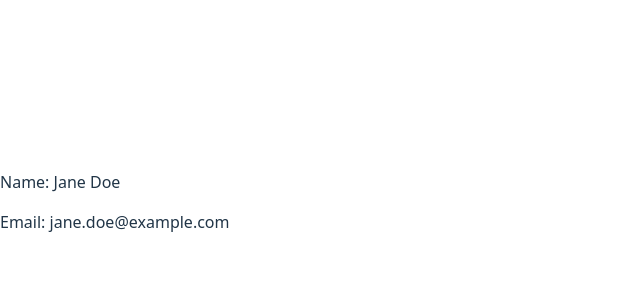
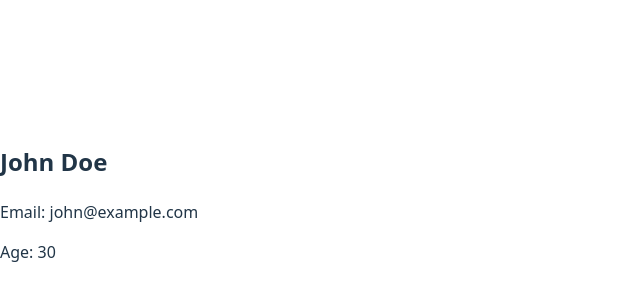
Before and after one commit to ibrahimemmanuel/alx-fe-reactjs, a React (Vite) app in the folder alx-react-app-props/: page / in a window 1280 px wide. Shown: the part 198-498 px from the top of the page, without its empty margins (0-640 px from the left). Built offline with nearby package versions, Linux system fonts and the light colour scheme.

Commit message:
New Update

```diff
--- a/alx-react-app-props/src/App.jsx
+++ b/alx-react-app-props/src/App.jsx
@@ -1,8 +1,13 @@
+import React from "react";
 import ProfilePage from "./ProfilePage";
 import UserContext from "./UserContext";
 
 function App() {
-  const userData = { name: "Jane Doe", email: "jane.doe@example.com" };
+  const userData = {
+    name: "John Doe",
+    email: "john@example.com",
+    age: 30
+  };
 
   return (
     <UserContext.Provider value={userData}>
--- a/alx-react-app-props/src/UserContext.js
+++ b/alx-react-app-props/src/UserContext.js
@@ -1,6 +1,6 @@
 // src/UserContext.js
-import React from "react";
+import { createContext } from "react";
 
-const UserContext = React.createContext();
+const UserContext = createContext();
 
 export default UserContext;
--- a/alx-react-app-props/src/UserDetails.jsx
+++ b/alx-react-app-props/src/UserDetails.jsx
@@ -1,4 +1,4 @@
-import { useContext } from "react";
+import React, { useContext } from "react";
 import UserContext from "./UserContext";
 
 function UserDetails() {
@@ -6,8 +6,9 @@ function UserDetails() {
 
   return (
     <div>
-      <p>Name: {userData.name}</p>
+      <h2>{userData.name}</h2>
       <p>Email: {userData.email}</p>
+      <p>Age: {userData.age}</p>
     </div>
   );
 }
```
